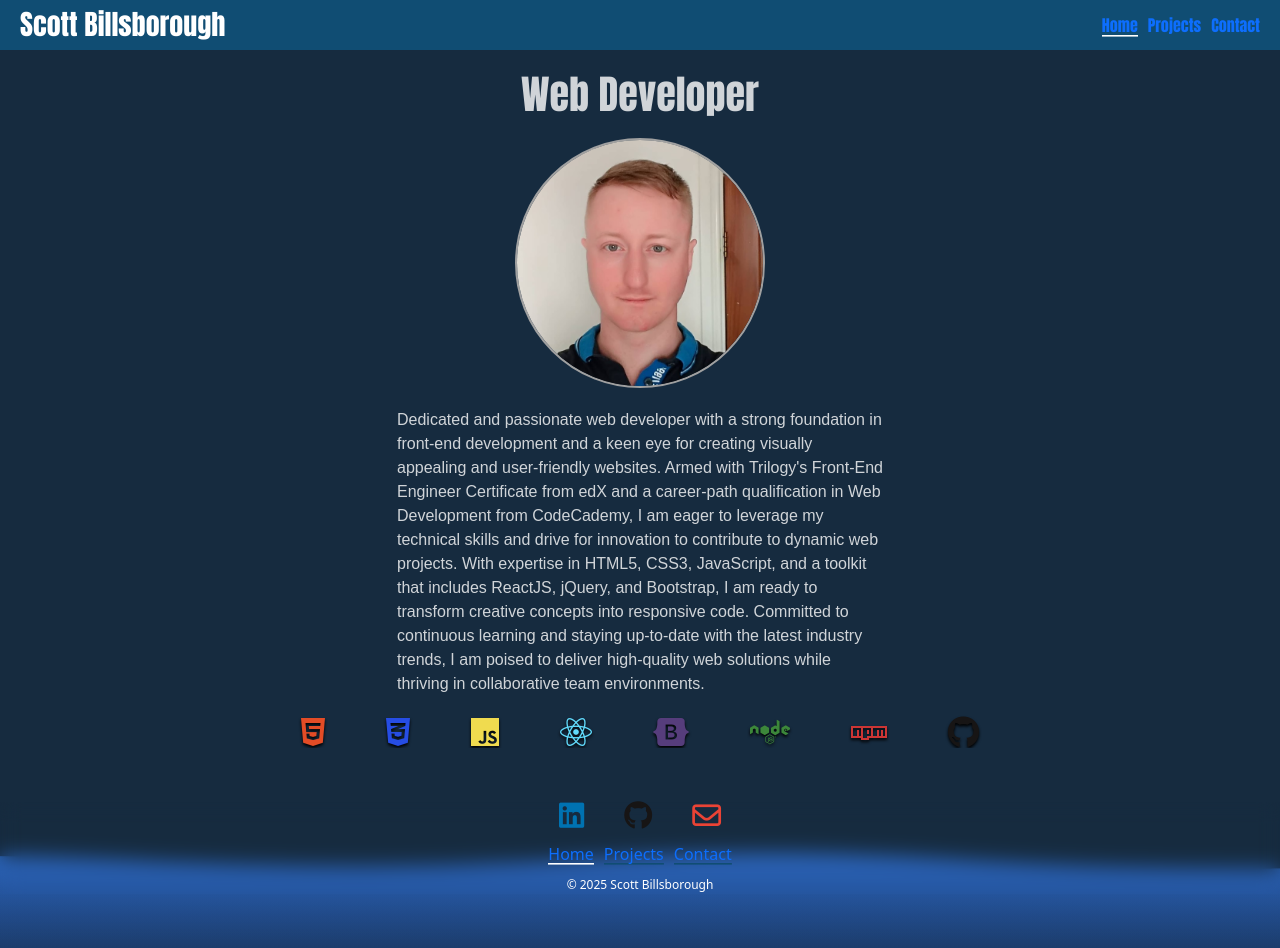
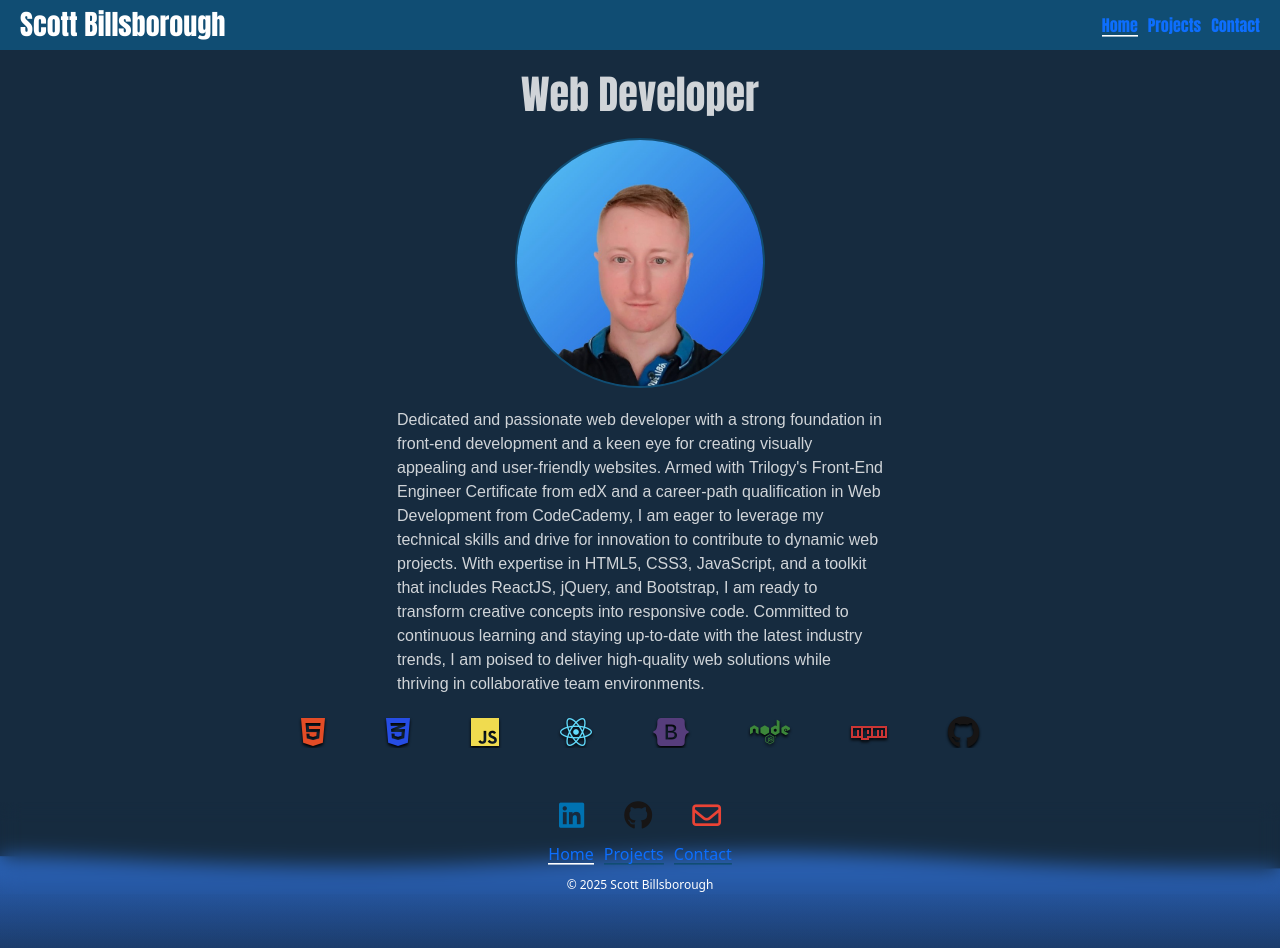
Before and after one commit to sbillsborough/react-portfolio, a React (Create React App) app in the folder react-portfolio/: page / in a window 1280 px wide. Built offline with nearby package versions, Linux system fonts and the light colour scheme; a web font is replaced by a local one.

Commit message:
Update headshot

```diff
--- a/react-portfolio/src/index.css
+++ b/react-portfolio/src/index.css
@@ -109,7 +109,7 @@ nav a.active {
 }
 
 .headshot {
-  border: 2px solid #a0a0a0;
+  border: 2px solid var(--background);
   border-radius: 50%;
   height: 250px;
   width: 250px;
```
Also changed, not shown: react-portfolio/src/resources/img/headshot.jpg.
